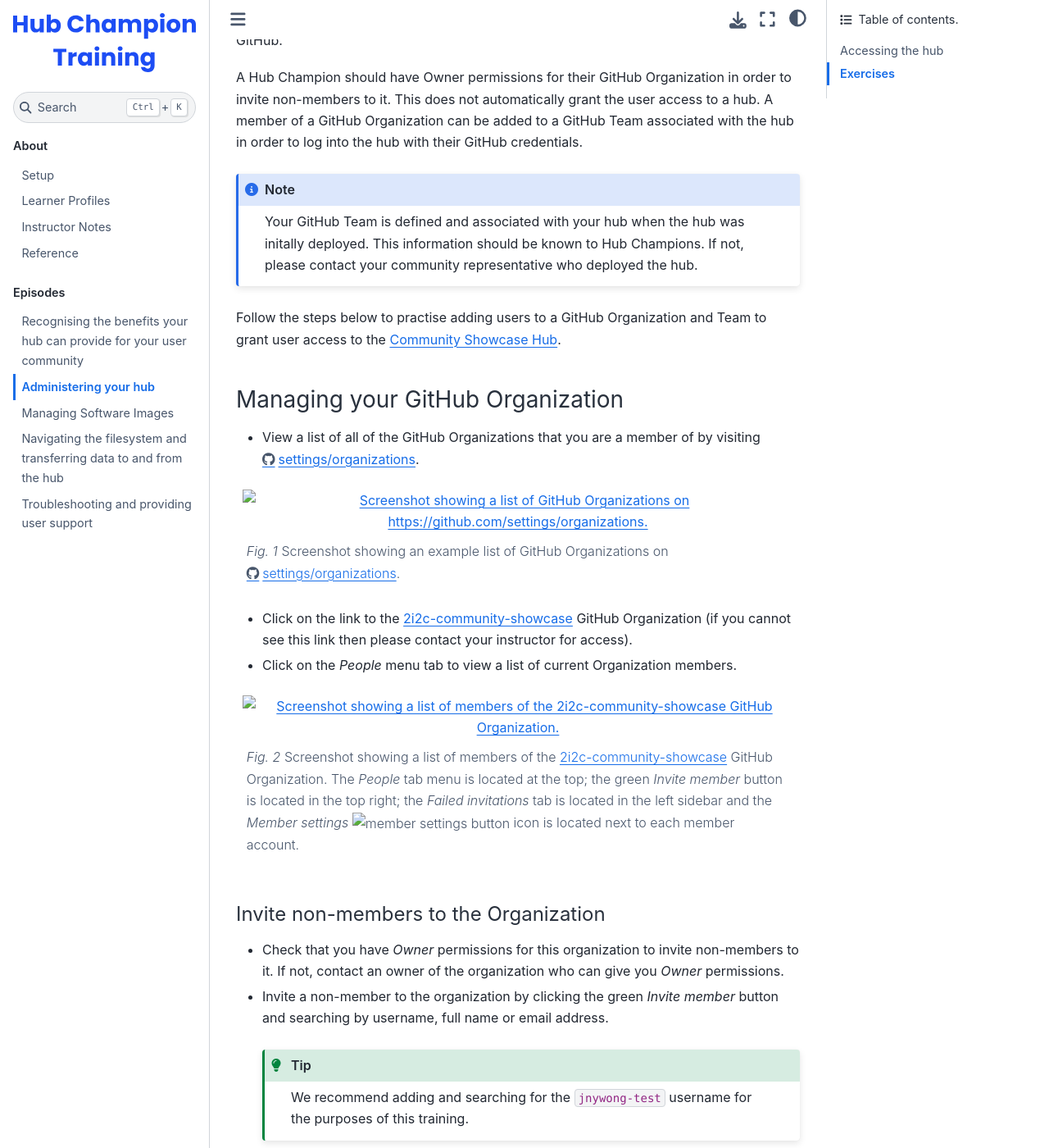
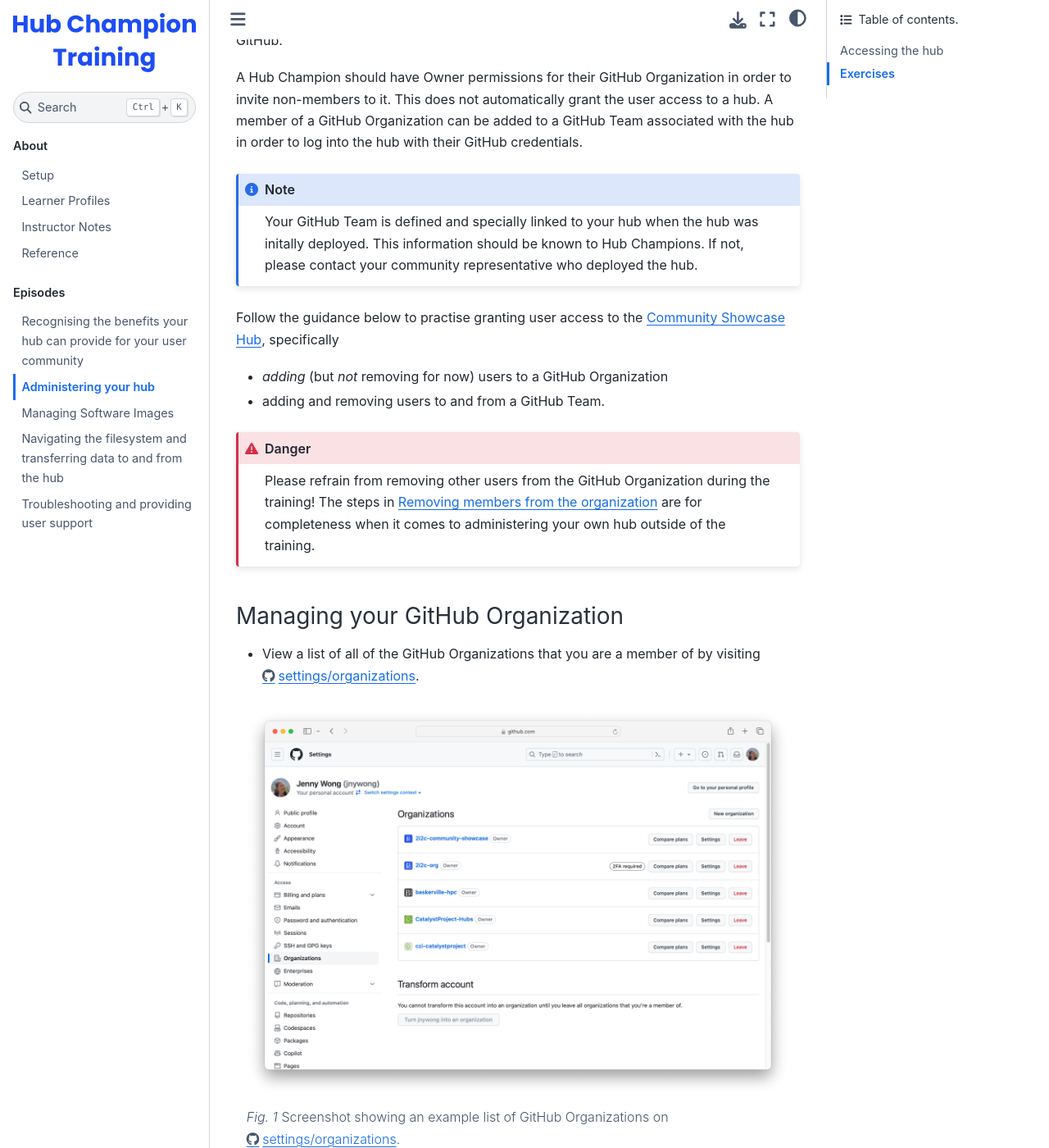
Before and after one commit to czi-catalystproject/hub-champion-training, a Jupyter Book: the page built from episodes/administer_hub.md, in a window 1280 px wide and 1400 px high, scrolled down 622 px. Shown: the whole window at 82% size. Built offline with Jupyter Book 1.0.4 settings and Sphinx 7.4.7 and the Sphinx Book theme 1.1.4, drawn with Linux system fonts in a browser that asks for light colours; nearby versions of some CDN libraries; some of the changed text lies outside the part shown.

Commit message:
Complete section on accessing the hub

```diff
--- a/episodes/administer_hub.md
+++ b/episodes/administer_hub.md
@@ -38,10 +38,18 @@ Hub Champions can control access to the hub by adding users to their {ref}`GitHu
 A Hub Champion should have Owner permissions for their GitHub Organization in order to invite non-members to it. This does not automatically grant the user access to a hub. A member of a GitHub Organization can be added to a GitHub Team associated with the hub in order to log into the hub with their GitHub credentials.
 
 :::{note}
-Your GitHub Team is defined and associated with your hub when the hub was initally deployed. This information should be known to Hub Champions. If not, please contact your community representative who deployed the hub.
+Your GitHub Team is defined and specially linked to your hub when the hub was initally deployed. This information should be known to Hub Champions. If not, please contact your community representative who deployed the hub.
 :::
 
-Follow the steps below to practise adding users to a GitHub Organization and Team to grant user access to the [Community Showcase Hub](https://showcase.2i2c.cloud/).
+Follow the guidance below to practise granting user access to the [Community Showcase Hub](https://showcase.2i2c.cloud/), specifically
+
+- *adding* (but *not* removing for now) users to a GitHub Organization
+- adding and removing users to and from a GitHub Team.
+
+:::{danger}
+Please refrain from removing other users from the GitHub Organization during the training! The steps in {ref}`Removing members from the organization <org-remove>` are for completeness when it comes to administering your own hub outside of the training.
+
+:::
 
 ### Managing your GitHub Organization
 
@@ -63,18 +71,18 @@ Screenshot showing an example list of GitHub Organizations on [https://github.co
 :width: 100%
 :alt: Screenshot showing a list of members of the 2i2c-community-showcase GitHub Organization.
 
-Screenshot showing a list of members of the [2i2c-community-showcase](https://github.com/orgs/2i2c-community-showcase/people) GitHub Organization. The *People* tab menu is located at the top; the green *Invite member* button is located in the top right; the *Failed invitations* tab is located in the left sidebar and the *Member settings* ![member settings button](../media/episodes/administer_hub/gh-org-3.png) icon is located next to each member account.
+Screenshot showing a list of [2i2c-community-showcase](https://github.com/orgs/2i2c-community-showcase/people) GitHub Organization members. The *People* tab menu is located at the top; the green *Invite member* button is located in the top right; the *Failed invitations* tab is located in the left sidebar and the *Member settings* ![member settings button](../media/episodes/administer_hub/gh-org-3.png) icon is located next to each member account.
 
 :::
 
-#### Invite non-members to the Organization
+#### Invite non-members to the organization
 
-- Check that you have *Owner* permissions for this organization to invite non-members to it. If not, contact an owner of the organization who can give you *Owner* permissions.
+Check that you have *Owner* permissions for this organization to invite non-members to it. If not, contact an owner of the organization who can give you *Owner* permissions.
 
 - Invite a non-member to the organization by clicking the green *Invite member* button and searching by username, full name or email address.
 
   :::{tip}
-  We recommend adding and searching for the `jnywong-test` username for the purposes of this training.
+  We recommend searching for and adding the `jnywong-test` username for the purposes of this training.
 
   :::
 
@@ -87,7 +95,12 @@ Screenshot showing a list of members of the [2i2c-community-showcase](https://gi
 
 - Once the user has accepted, they will become visible in the list of Organization members in the *People* menu tab.
 
-#### Removing members from the Organization
+::::{dropdown} Removing members from the organization
+
+:::{danger}
+Please refrain from removing other users from the GitHub Organization during the training! The steps in this section are for completeness when it comes to administering your own hub outside of the training.
+
+:::
 
 Members can be removed from the organization by going to the *People* menu tab (see {ref}`screenshot <gh-org-people>`).
 
@@ -112,21 +126,64 @@ Members can be removed from the organization by going to the *People* menu tab (
   Screenshot showing the confirmation to *Remove members*.
 
   :::
+::::
 
 ### Managing your GitHub Team
 
+Add members to the GitHub Team associated with the hub so that users can log into the hub with their GitHub credentials.
+
+- From the 2i2c-community-showcase [GitHub Organization page](https://github.com/2i2c-community-showcase/), click on the *Teams* menu tab.
+- The GitHub Team that authorises access to the Community Showcase Hub is called [access-2i2c-showcase](https://github.com/orgs/2i2c-community-showcase/teams/access-2i2c-showcase). Click on it to see a list of members.
+
+  :::{figure} ../media/episodes/administer_hub/gh-team-1.png
+  :width: 100%
+  :alt: Screenshot showing a list of members of the access-2i2c-showcase GitHub Team.
+
+  Screenshot showing a list of [access-2i2c-showcase](https://github.com/orgs/2i2c-community-showcase/teams/access-2i2c-showcase) GitHub Team members.
+
+  :::
+
+- Invite a member of the organization to join the team by clicking the green *Add a member* button and searching by username, full name or email address.
+
+  :::{tip}
+  We recommend searching for and adding the `jmunroe-testuser` username for the purposes of this training. If they are already a member of the team, remove the account by following the steps in {ref}`Removing members from the team<team-remove>` and then add `jmunroe-testuser` back into the team again.
+
+  :::
+
+- The account will instantly appear in the list of team members and the user does not need to accept an invitation to join. The user may choose to leave the team by clicking the ![Leave team](../media/episodes/administer_hub/gh-team-2.png) button on the same page.
+
+- The user can now log into the [Community Showcase Hub](https://showcase.2i2c.cloud) using their GitHub credentials 🎉
+
+(team-remove)=
+### Removing members from the team
+
+Hub Champions can remove user access to a hub by removing their account from the GitHub Team.
+
+  :::{figure} ../media/episodes/administer_hub/gh-team-3.png
+  :width: 100%
+  :alt: Screenshot showing how to remove a member from the access-2i2c-showcase GitHub Team.
+
+  Screenshot showing how to remove a member from the [access-2i2c-showcase](https://github.com/orgs/2i2c-community-showcase/teams/access-2i2c-showcase) GitHub Team.
+
+  :::
+
+- From the [access-2i2c-showcase](https://github.com/orgs/2i2c-community-showcase/teams/access-2i2c-showcase) teams page, check the box next to the member account you wish to remove (in this case, `jmunroe-testuser` for the purposes of this training).
+- Click the tab at the top of the list labelled *1 member selected*.
+- Select *Remove from team* from the dropdown menu.
+- Confirm your choice in the pop up by clicking *Remove members*.
+- The account will instantly disappear in the list of team members and the user will not be notified.
 
 ## Exercises
 
 ::::{dropdown} GitHub Organizations and Teams
 :open:
 
-Fill in the blanks with the following words: *organization, team, maintainers, owners, non-members, existing members* (you may use one word more than once).
+Fill in the blanks with the following words: *organization, team, owners, non-members, existing members* (you may use one word more than once).
 
-"___s are groups of ___ members that reflect your group's structure with cascading access permissions. ___ have permission to invite ___ to the organisation, whereas ___ and ___ have the permission to invite ___ of the organisation to a ___."
+"___s are groups of ___ members that reflect your group's structure and controls access permissions. ___ have permission to invite ___ to the organisation and invite ___ of the organisation to a ___."
 
 :::{dropdown} Solution
-"**Team**s are groups of **organization** members that reflect your group's structure with cascading access permissions. **Owners** have permission to invite **non-members** to the organization, whereas **Owners** and **Maintainers** have permission to invite **existing members** of the organisation to a **team**."
+"**Team**s are groups of **organization** members that reflect your group's structure and controls access permissions. **Owners** have permission to invite **non-members** to the organization and invite **existing members** of the organisation to a **team**."
 
 :::
 
```
Also changed, not shown: other parts of episodes/administer_hub.md (+1 -0 lines), media/episodes/administer_hub/gh-org-1.png (added), media/episodes/administer_hub/gh-org-2.png (added), media/episodes/administer_hub/gh-org-3.png (added), media/episodes/administer_hub/gh-org-4.png (added), media/episodes/administer_hub/gh-org-5.png (added), media/episodes/administer_hub/gh-team-1.png (added), media/episodes/administer_hub/gh-team-2.png (added), media/episodes/administer_hub/gh-team-3.png (added).
